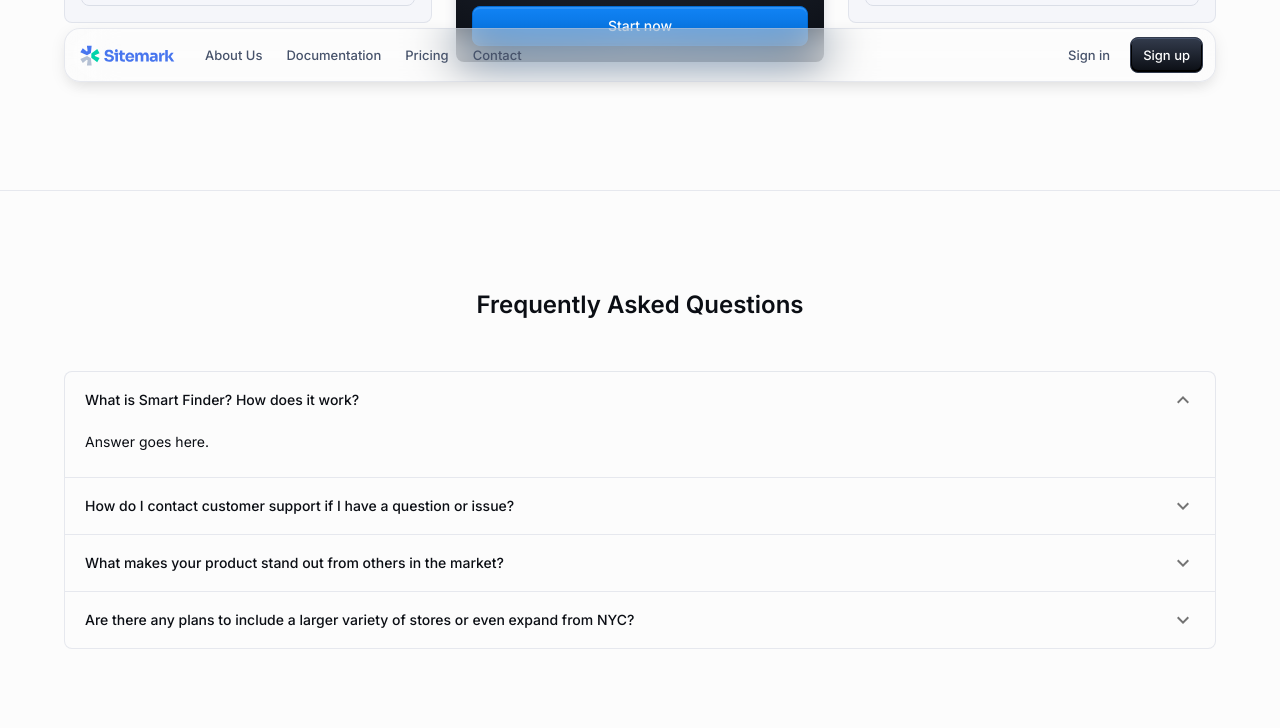
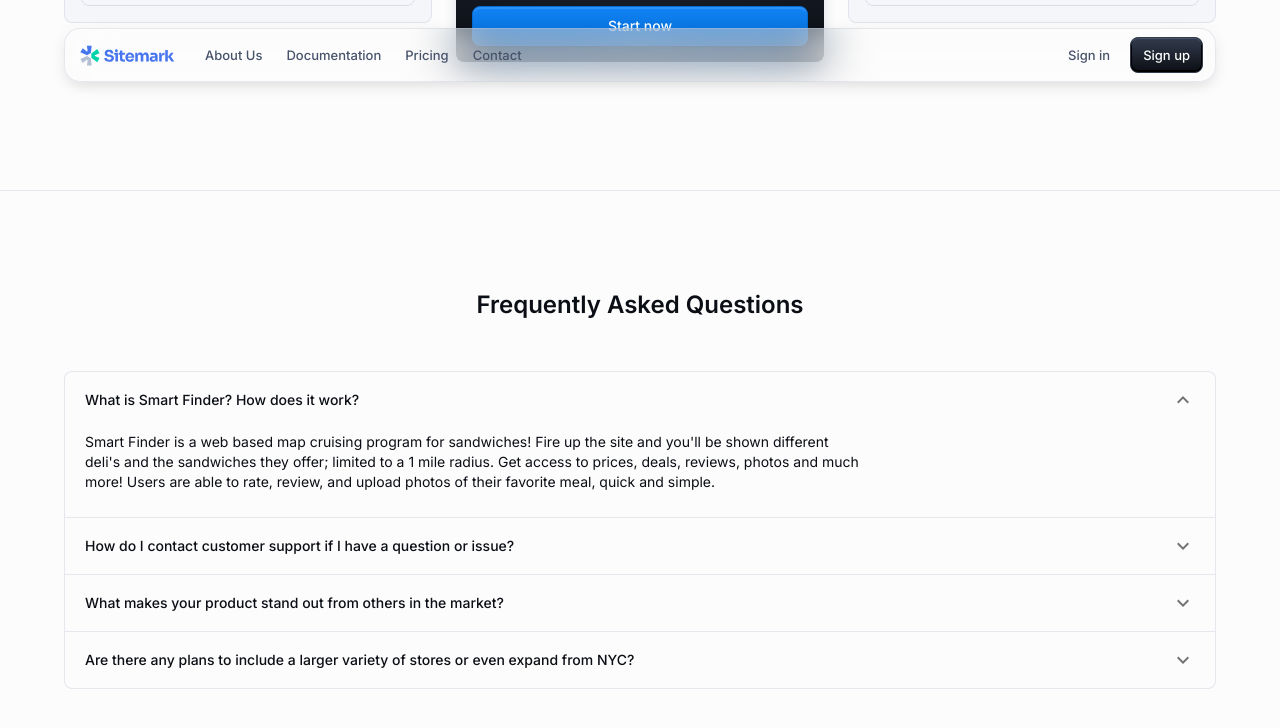
Before and after one commit to datasheng/csc33600-repo-sk-warriors, a Next.js app: page / in a window 1280 px wide. Both pictures are taken after a click on the button "What is Smart Finder? How does it work?". Shown: the part 3365-4093 px from the top of the page. Built offline with nearby package versions, Linux system fonts and the light colour scheme; what @stackframe/stack would draw is missing.

Commit message:
FAQ section completed

```diff
--- a/app/home-page/components/FAQ.js
+++ b/app/home-page/components/FAQ.js
@@ -7,6 +7,7 @@ import Box from "@mui/material/Box";
 import Container from "@mui/material/Container";
 import Typography from "@mui/material/Typography";
 import ExpandMoreIcon from "@mui/icons-material/ExpandMore";
+import Link from "next/link";
 
 export default function FAQ() {
   const [expanded, setExpanded] = React.useState([]);
@@ -63,7 +64,12 @@ export default function FAQ() {
               gutterBottom
               sx={{ maxWidth: { sm: "100%", md: "70%" } }}
             >
-              Answer goes here.
+              Smart Finder is a web based map cruising program for sandwiches!
+              Fire up the site and you&apos;ll be shown different deli&apos;s
+              and the sandwiches they offer; limited to a 1 mile radius. Get
+              access to prices, deals, reviews, photos and much more! Users are
+              able to rate, review, and upload photos of their favorite meal,
+              quick and simple.
             </Typography>
           </AccordionDetails>
         </Accordion>
@@ -86,7 +92,19 @@ export default function FAQ() {
               gutterBottom
               sx={{ maxWidth: { sm: "100%", md: "70%" } }}
             >
-              Answer goes here
+              There are two different ways to contact us. The first being
+              directly on our email smartfinder@gmail.com. Or you can fill out
+              the contact form{" "}
+              <Link
+                href="/contact"
+                style={{
+                  textDecoration: "none",
+                  fontWeight: "bold",
+                  color: "red",
+                }}
+              >
+                located here.
+              </Link>
             </Typography>
           </AccordionDetails>
         </Accordion>
@@ -109,7 +127,12 @@ export default function FAQ() {
               gutterBottom
               sx={{ maxWidth: { sm: "100%", md: "70%" } }}
             >
-              Answer goes here.
+              We don&apos;t focus on the big name stores. We support local
+              businesses. There are hundreds and thousands of deli&apos;s
+              located in NYC, and each one of them deserves to be featured;
+              showcasing their sandwiches and deals. Smart Finder is a map based
+              geolocator that allows you to see a variety of sandwiches from the
+              comfort of your device, no downloads needed.
             </Typography>
           </AccordionDetails>
         </Accordion>
@@ -133,7 +156,12 @@ export default function FAQ() {
               gutterBottom
               sx={{ maxWidth: { sm: "100%", md: "70%" } }}
             >
-              Answer goes here.
+              There are thousands of deli&apos;s located in NYC and that number
+              will likely continue to grow. We want to focus on local
+              businesses, so small deli&apos;s will always be our focus. In
+              terms of expansion, it&apos;s a question that will have to be left
+              open ended. We are proud of the stores that we have right now but
+              if the opportunity arises for us to expand, we will do it.
             </Typography>
           </AccordionDetails>
         </Accordion>
```
